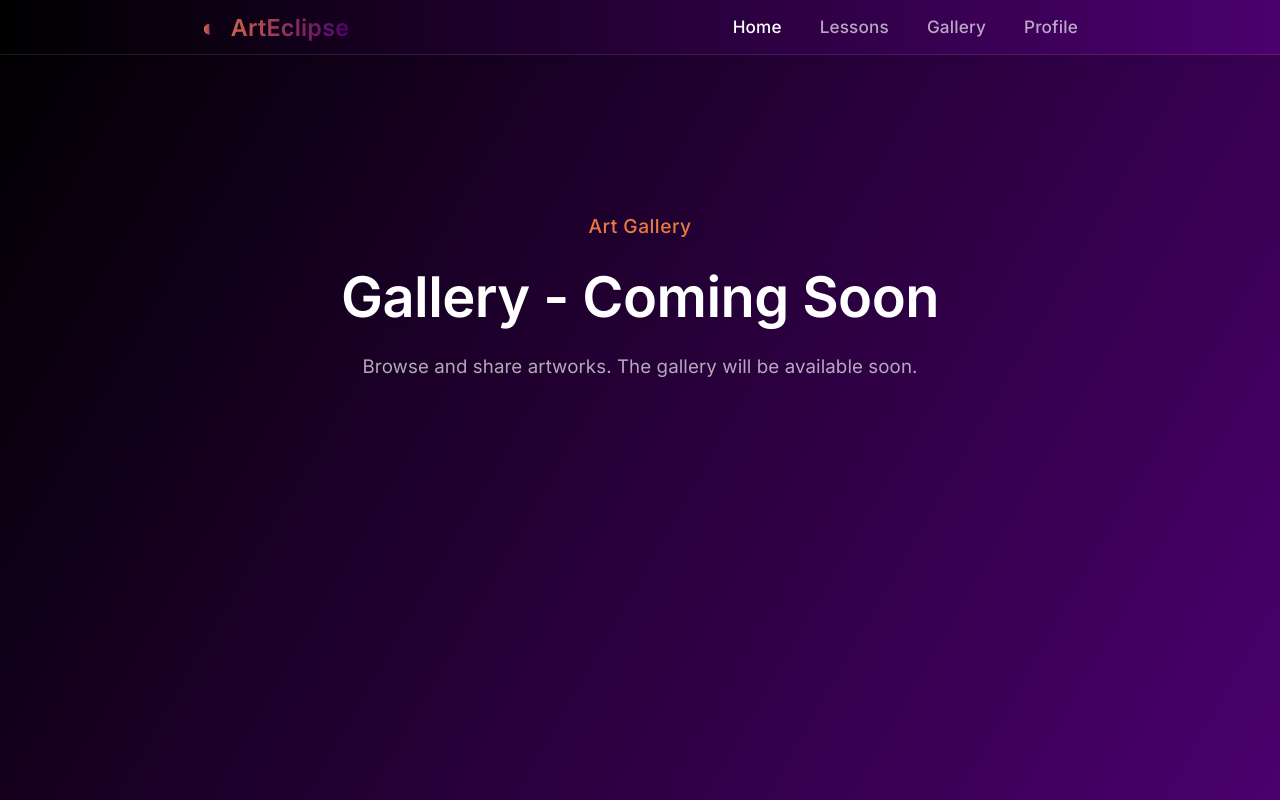
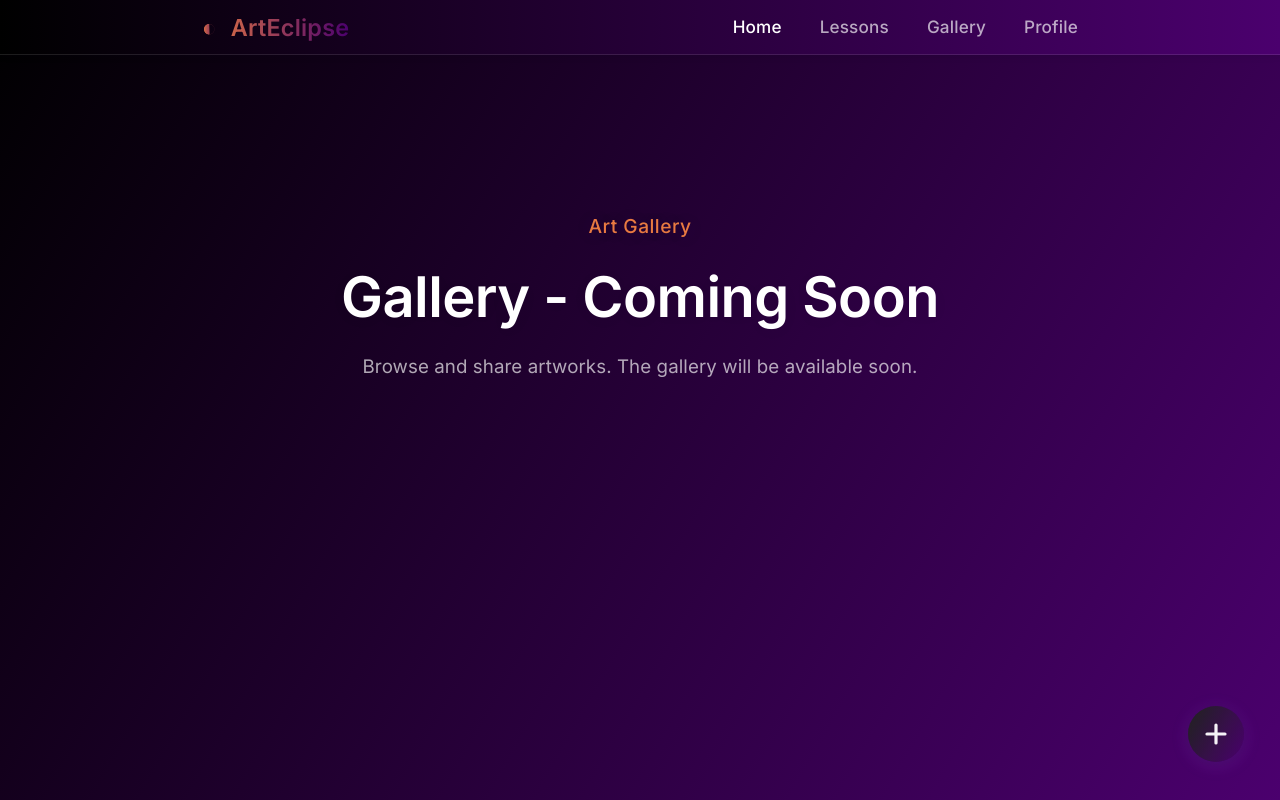
Before and after one commit to Workflow-Manager-admin/arteclipse-27298-9065a63c, a React (Create React App) app in the folder arteclipse/: page /gallery in a window 1280 px wide. Built offline with nearby package versions, Linux system fonts and the light colour scheme; the HTML template or start-up script is replaced by a standard one.

Commit message:
Auto-commit: Changes as of 2025-05-29T11:05:55.833681+00:00

```diff
--- a/arteclipse/src/views/Gallery.js
+++ b/arteclipse/src/views/Gallery.js
@@ -1,8 +1,18 @@
 import React from "react";
+import FloatingActionButton from "../components/FloatingActionButton";
+import "../components/FloatingActionButton.css";
 
 // PUBLIC_INTERFACE
-/** Gallery view stub */
+/** Gallery view with FAB for creating new artwork */
 function Gallery() {
+  // Minimalist plus icon in SVG (add/create)
+  const plusIcon = (
+    <svg viewBox="0 0 32 32" aria-hidden="true">
+      <line x1="16" y1="7" x2="16" y2="25" stroke="currentColor" strokeWidth="3.2" strokeLinecap="round"/>
+      <line x1="7" y1="16" x2="25" y2="16" stroke="currentColor" strokeWidth="3.2" strokeLinecap="round"/>
+    </svg>
+  );
+
   return (
     <div className="hero">
       <div className="subtitle">Art Gallery</div>
@@ -10,6 +20,11 @@ function Gallery() {
       <div className="description">
         Browse and share artworks. The gallery will be available soon.
       </div>
+      <FloatingActionButton
+        icon={plusIcon}
+        label="New Artwork"
+        onClick={() => { /* TODO: open new artwork modal (future) */ }}
+      />
     </div>
   );
 }
```
Also changed, not shown: 2 other files (tests, documents, lock files or other folders).
